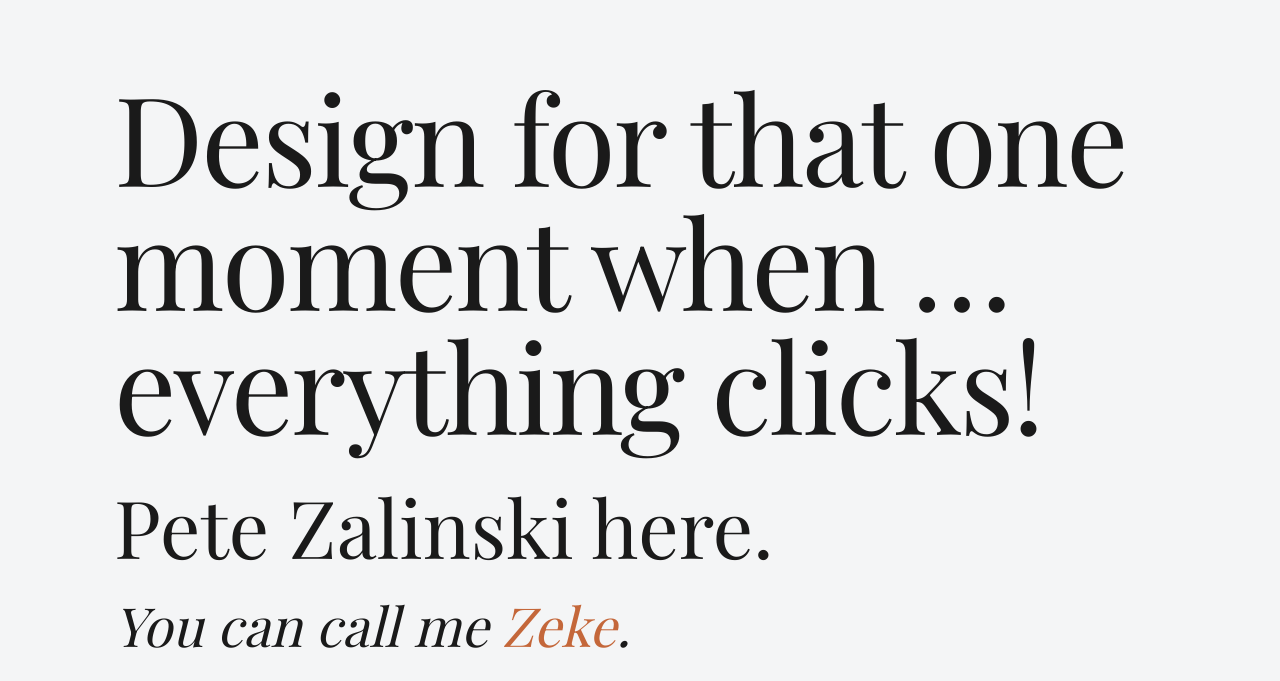
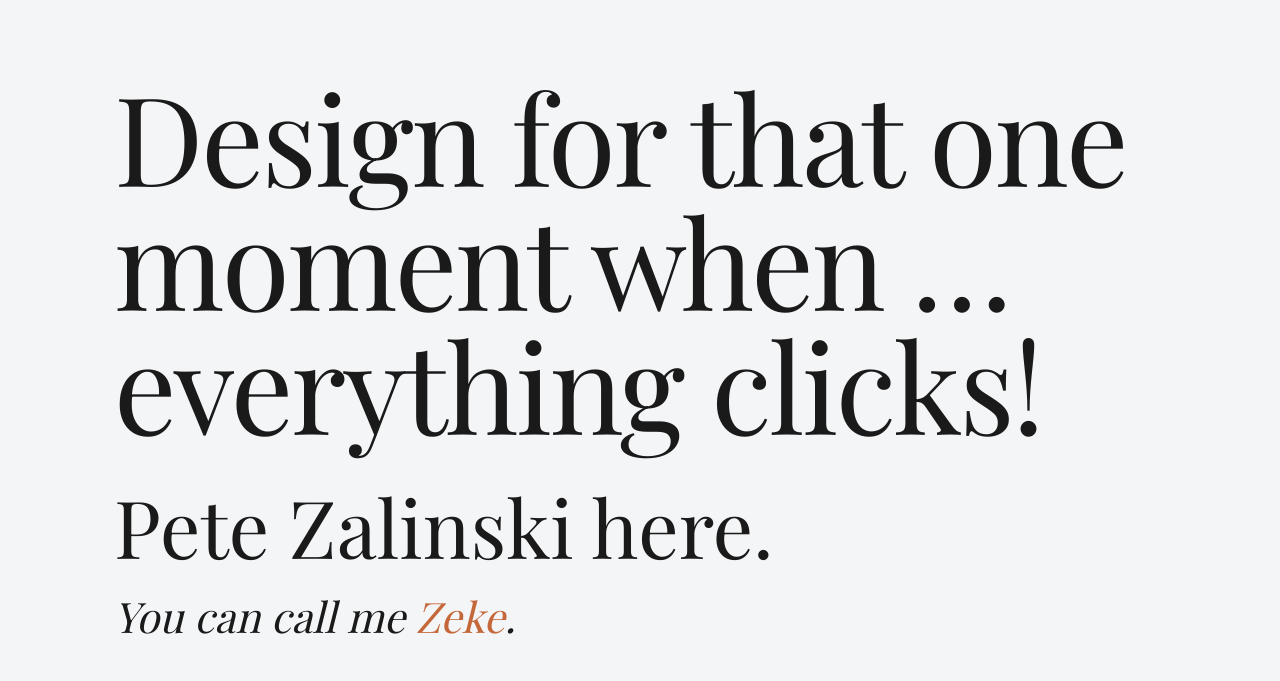
Before and after one commit to pzalinski/zekezalinski-website, a plain HTML site: page index.html in a window 1280 px wide. Shown: the part 86-767 px from the top of the page. Drawn offline with nearby package versions, Linux system fonts and the light colour scheme; a web font is replaced by a local one.

Commit message:
Homepage: tagline to 42px desktop, tighten greeting-tagline gap to 15px

```diff
--- a/css/style.css
+++ b/css/style.css
@@ -196,7 +196,7 @@ ul {
   font-size: 20px;
   line-height: 1.3;
   color: var(--color-text);
-  margin-top: var(--space-2);
+  margin-top: 15px;
   margin-bottom: var(--space-5);
 }
 
@@ -302,7 +302,7 @@ p {
   }
 
   .hero-tagline {
-    font-size: 54px;
+    font-size: 42px;
   }
 }
 
```
